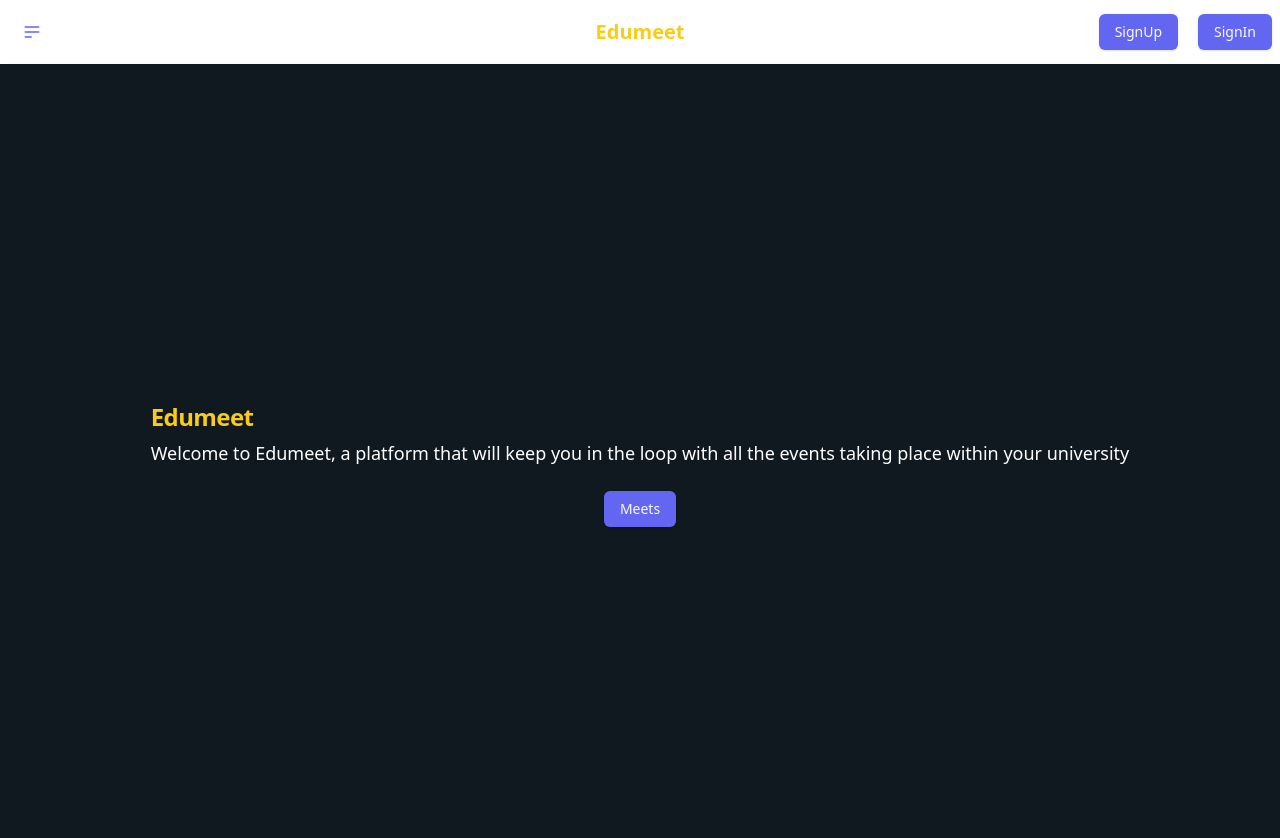
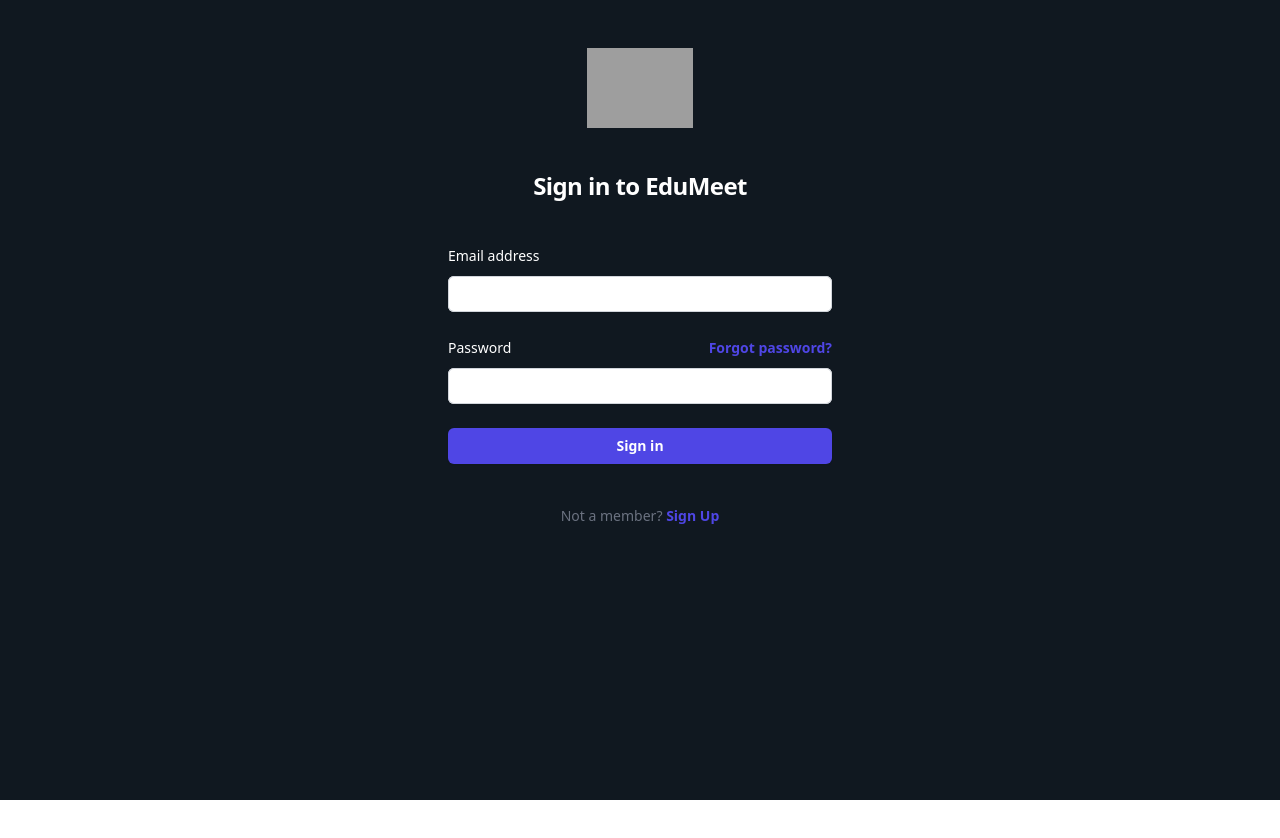
Before and after one commit to Ericode254/EdumeetClient, a React (Vite) app: page / in a window 1280 px wide. Shown: the top 838 px of the page. After the commit the page ends 800 px from the top, so only its background shows below. Built offline with nearby package versions, Linux system fonts and the light colour scheme; grey boxes are pictures that could not be loaded.

Commit message:
protected some routes from unauthorized users

```diff
--- a/src/App.tsx
+++ b/src/App.tsx
@@ -13,11 +13,11 @@
     <>
       <Toaster position="top-right" />
       <Routes>
-        <Route path="/" element={<Home />}></Route>
+        <Route path="/" element={<SignIn />}></Route>
         <Route path="/Meets" element={<Meets />}></Route>
         <Route path="/Profile" element={<Profile />}></Route>
         <Route path="/signup" element={<SignUp />}></Route>
-        <Route path="/signin" element={<SignIn />}></Route>
+        <Route path="/home" element={<Home />}></Route>
         <Route path="/forgotPassword" element={<ForgotPassword />}></Route>
         <Route path="/resetpassword/:token" element={<ResetPassword />}></Route>
         <Route path="*"></Route>
--- a/src/components/Navbar.tsx
+++ b/src/components/Navbar.tsx
@@ -1,8 +1,22 @@
 import { Button } from './ui/button'
 import { useNavigate } from 'react-router-dom'
+import Axios from "axios"
+import toast from "react-hot-toast"
 
 const Navbar = () => {
     const navigate = useNavigate()
+
+    Axios.defaults.withCredentials = true
+    const handleLogout = () => {
+        Axios.get("http://localhost:3000/auth/logout").then((response) => {
+            if (response.data.status) {
+                toast.success("Logged Out Successfully")
+                navigate("/")
+            }
+        }).catch((error) => {
+            console.log(error)
+        })
+    }
     return (
         <div className="navbar bg-base-100">
             <div className="navbar-start">
@@ -26,6 +40,7 @@
                         className="menu menu-sm dropdown-content bg-base-100 rounded-box z-[1] mt-3 w-52 p-2 shadow">
                         <li><a href="/" className="text-yellow-400 text-lg">Home</a></li>
                         <li><a href="/Meets" className="text-yellow-400 text-lg">Meets</a></li>
+                        <li><a href="/postmeet" className="text-yellow-400 text-lg">Post Meet</a></li>
                         <li><a href="/Profile" className="text-yellow-400 text-lg">Profile</a></li>
                     </ul>
                 </div>
@@ -34,8 +49,8 @@
                 <a href="/" className="btn btn-ghost text-xl text-yellow-400">Edumeet</a>
             </div>
             <div className="navbar-end">
-                <Button className="mr-5 bg-indigo-500" onClick={() => navigate("/signup")}> SignUp </Button>
-                <Button className="bg-indigo-500" onClick={() => navigate("/signin")}>  SignIn </Button>
+                <Button className="mr-5 bg-indigo-500" onClick={handleLogout}> LogOut </Button>
+                {/* <Button className="bg-indigo-500" onClick={() => navigate("/signin")}>  SignIn </Button> */}
             </div>
         </div>
     )
--- a/src/pages/ForgotPassword.tsx
+++ b/src/pages/ForgotPassword.tsx
@@ -16,7 +16,7 @@
         Axios.post("http://localhost:3000/auth/forgot-password", { email, }).then((response) => {
             if (response.data.status) {
                 toast.success("Check your Email to reset your password")
-                navigate("/signin")
+                navigate("/")
             } else {
                 toast.error("Invalid Email address")
             }
--- a/src/pages/Home.tsx
+++ b/src/pages/Home.tsx
@@ -7,12 +7,29 @@
   CardHeader,
   CardTitle,
 } from "@/components/ui/card"
+import Axios  from "axios";
+import { useEffect } from "react";
+import { useNavigate } from "react-router-dom";
 
 
 const Home = () => {
   const backgroundStyles = {
     backgroundColor: "#101820"
   };
+
+  const navigate = useNavigate()
+  Axios.defaults.withCredentials = true
+  useEffect(() => {
+    Axios.get("http://localhost:3000/auth/verify").then((response) => {
+      if (response.data.status) {
+        navigate("/home")
+      } else {
+        navigate("/")
+      }
+    }).catch((error) => {
+      console.log(error)
+    })
+  }, [])
 
   return (
     <div style={backgroundStyles}>
--- a/src/pages/ResetPassword.tsx
+++ b/src/pages/ResetPassword.tsx
@@ -17,9 +17,9 @@
         Axios.post("http://localhost:3000/auth/resetpassword/"+token, { password, }).then((response) => {
             if (response.data.status) {
                 toast.success("Password Reset Successful")
-                navigate("/signin")
+                navigate("/")
             }
-            toast.error(response.data.message)
+            // toast.error(response.data.message)
         }).catch((err) => {
             console.log(err);
         })
@@ -29,7 +29,7 @@
             <form onSubmit={handleSubmit}>
                 <h1 className="text-white p-3 text-2xl">New Password</h1>
                 <Input type="password" placeholder="Password" className="w-auto text-white placeholder:text-white" onChange={(e) => setPassword(e.target.value)}/>
-                <Button className="bg-indigo-500 mt-3" type="submit">Reset</Button>
+                <Button className="bg-indigo-500 mt-3 w-auto" type="submit">Reset</Button>
             </form>
         </div>
     )
--- a/src/pages/SignIn.tsx
+++ b/src/pages/SignIn.tsx
@@ -15,7 +15,7 @@
 
         Axios.post("http://localhost:3000/auth/signin", { email, password }).then((response) => {
             if (response.data.status) {
-                navigate("/")
+                navigate("/home")
                 toast.success("Log in successfully")
             } else {
                 toast.error("Login failed")
@@ -64,7 +64,7 @@
                                     Password
                                 </label>
                                 <div className="text-sm">
-                                    <a href="#" className="font-semibold text-indigo-600 hover:text-indigo-500">
+                                    <a href="/ForgotPassword" className="font-semibold text-indigo-600 hover:text-indigo-500">
                                         Forgot password?
                                     </a>
                                 </div>
--- a/src/pages/SignUp.tsx
+++ b/src/pages/SignUp.tsx
@@ -15,7 +15,7 @@
         Axios.post("http://localhost:3000/auth/signup", { username, email, password }).then(response => {
             if (response.data.status) {
                 toast.success("User created successfully")
-                navigate("/signin")
+                navigate("/")
             } else {
                 toast.error("Registration failed")
             }
```
